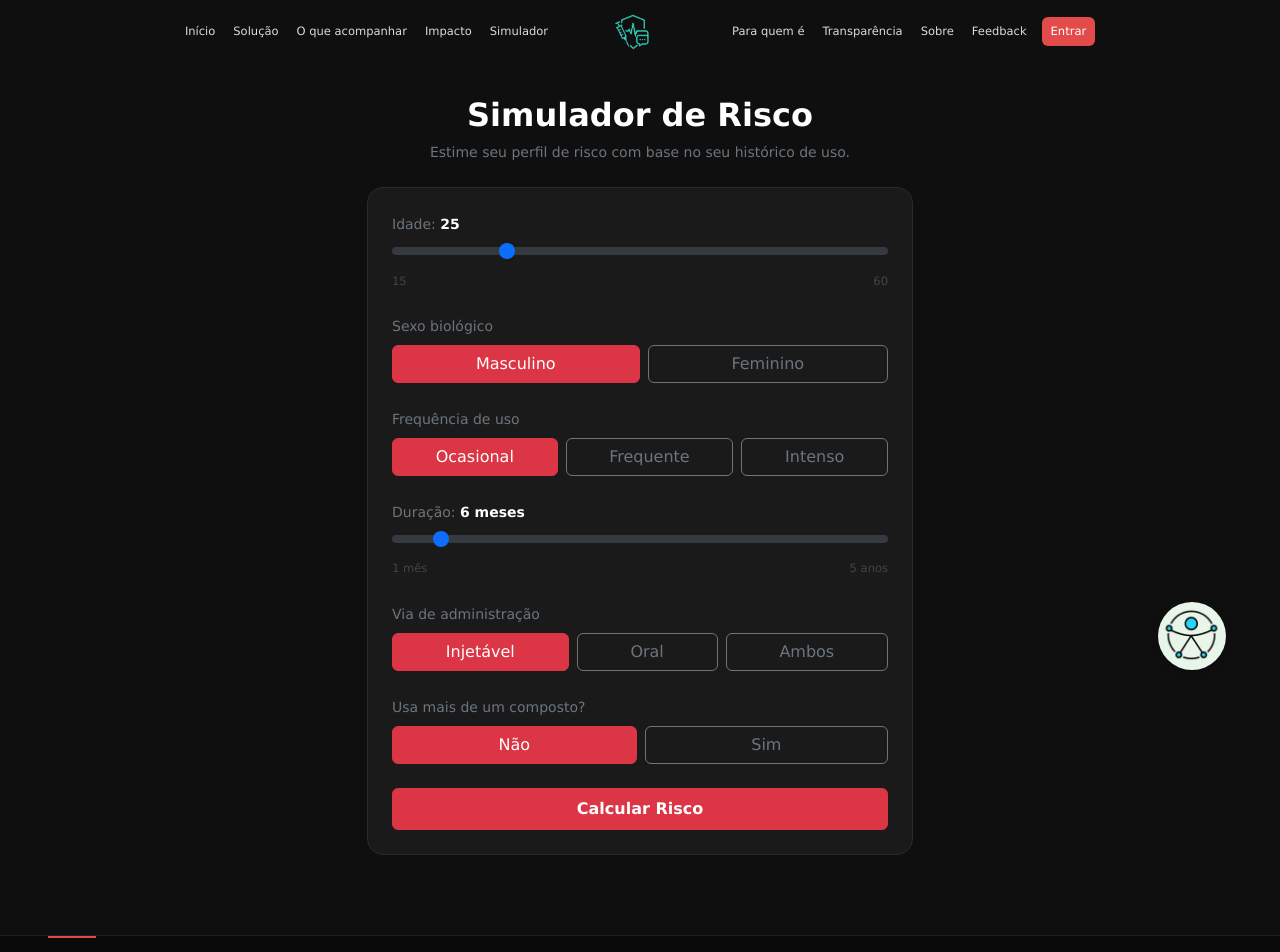
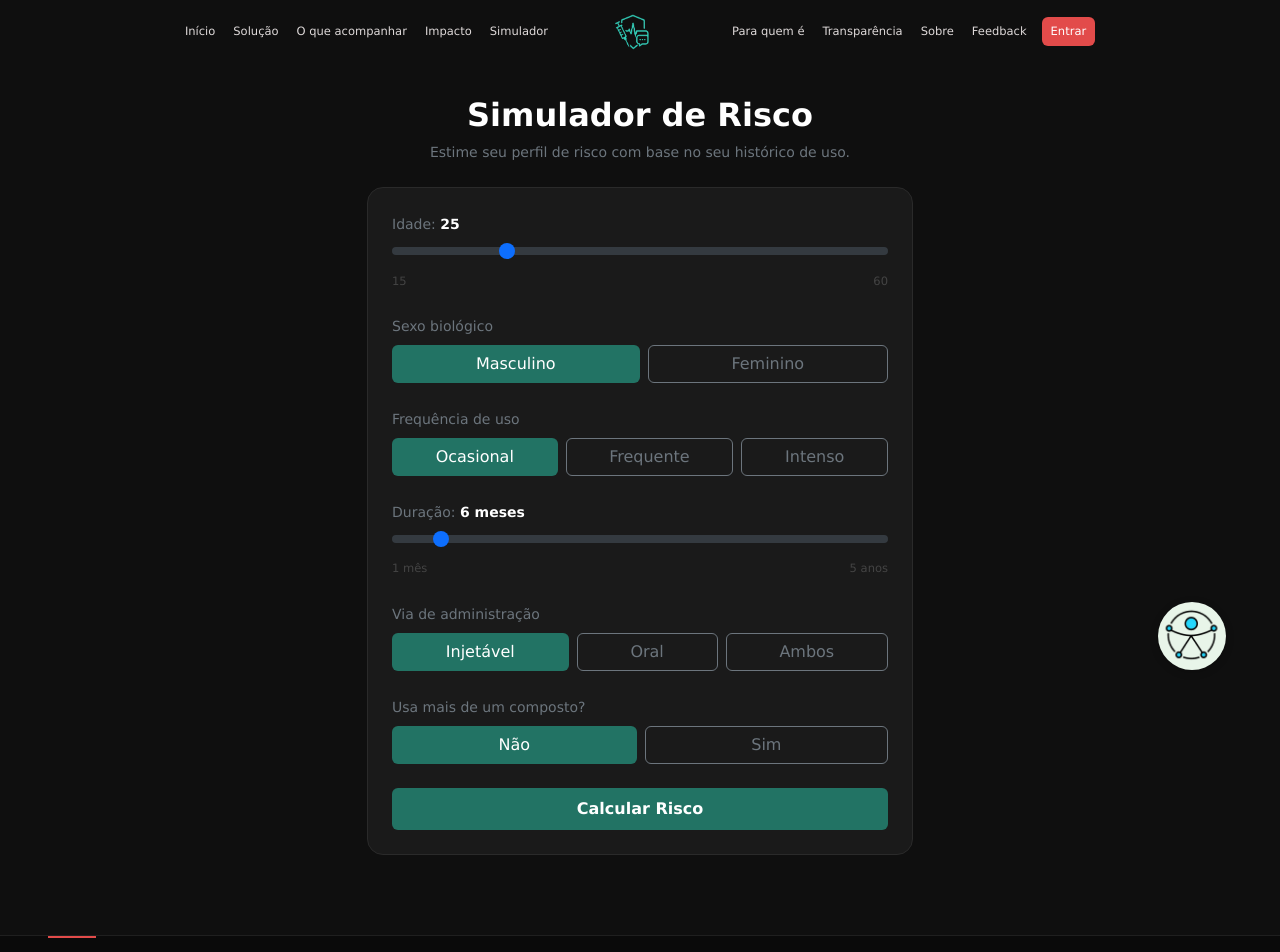
Before and after one commit to nalugao/juicers-challenge, a React (Vite) app: page /simulador in a window 1280 px wide. Shown: the top 952 px of the page. Built offline with nearby package versions, Linux system fonts and the light colour scheme.

Commit message:
Mudança de cor dos botões do simulador

```diff
--- a/src/pages/Simulador.jsx
+++ b/src/pages/Simulador.jsx
@@ -183,7 +183,7 @@ function ToggleGroup({ options, value, onChange }) {
           key={opt}
           type="button"
           className={`btn flex-fill fw-medium ${
-            value === opt ? "btn-danger" : "btn-outline-secondary"
+            value === opt ? "option-btn" : "btn-outline-secondary"
           }`}
           onClick={() => onChange(opt)}
         >
@@ -352,7 +352,7 @@ export default function Simulador() {
 
               {/* Botão de cálculo */}
               <button
-                className="btn btn-danger w-100 py-2 fw-semibold"
+                className="btn option-btn w-100 py-2 fw-semibold"
                 onClick={handleCalculate}
               >
                 Calcular Risco
--- a/src/style/simulador.css
+++ b/src/style/simulador.css
@@ -1,6 +1,16 @@
 .sim-wrapper {
   background-color: #0f0f0f;
   min-height: 100vh;
+}
+
+.option-btn{
+  background-color: #227364;
+  color: #fff;
+}
+
+.option-btn:hover {
+  background-color: #2DA690;
+  color: #fff;#174038
 }
 
 .sim-page-spacing {
```
